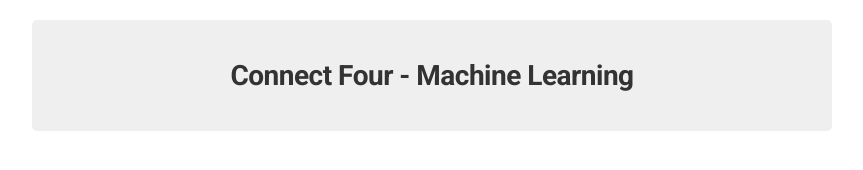
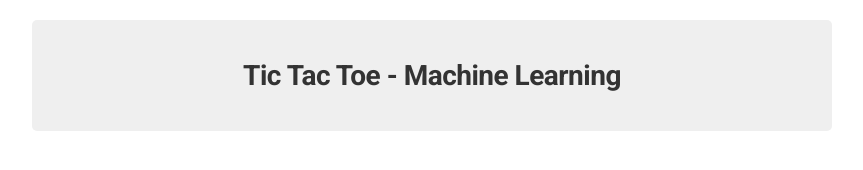
Before and after one commit to rolyatmax/tictactoe, a website: page public/index.html in a window 1280 px wide. Shown: the whole page, without its empty margins (208-1071 px from the left). Drawn offline with nearby package versions, Linux system fonts and the light colour scheme.

Commit message:
change name to tictactoe

```diff
--- a/public/index.html
+++ b/public/index.html
@@ -8,7 +8,7 @@
 </head>
 <body>
 	<div id="container">
-		<h1>Connect Four - Machine Learning</h1>
+		<h1>Tic Tac Toe - Machine Learning</h1>
 		<div id="game"></div>
 	</div>
 	<script src="bower_components/jquery/dist/jquery.min.js"></script>
```
